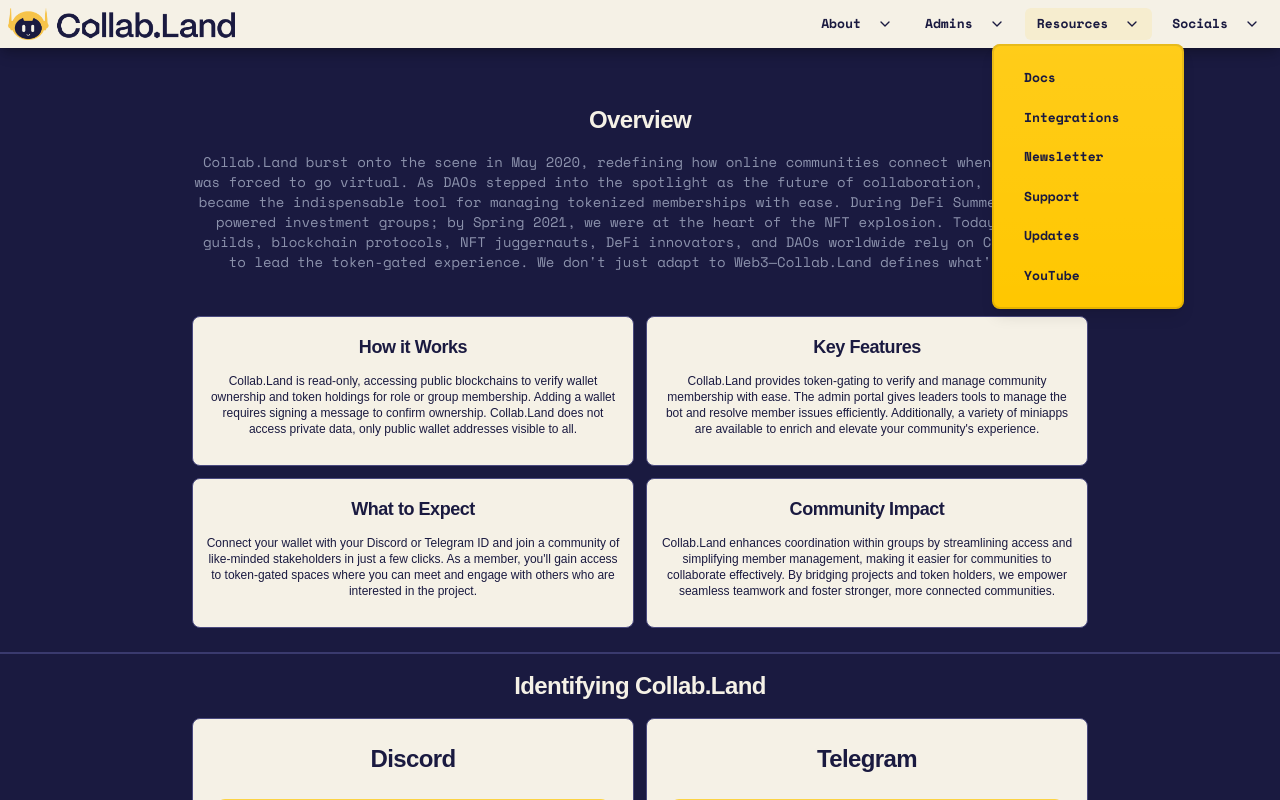
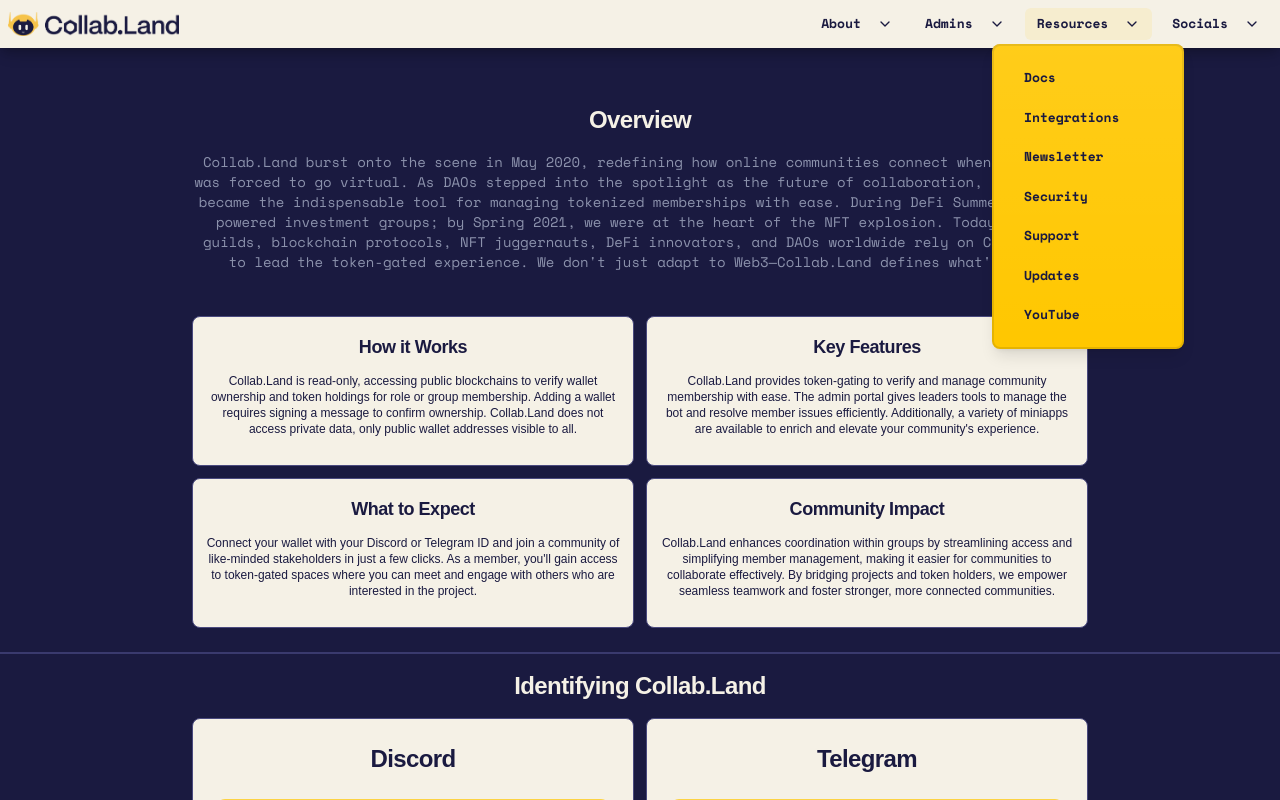
Before and after one commit to CryptoChibs/overview, a Next.js app: page / in a window 1280 px wide. Both pictures are taken after a click on the button "Resources". Shown: the top 800 px of the page. Built offline with nearby package versions, Linux system fonts and the light colour scheme.

Commit message:
Added security option

```diff
--- a/app/globals.css
+++ b/app/globals.css
@@ -5,6 +5,7 @@
 body {
   font-family: Arial, Helvetica, sans-serif;
   background-color: #1A1A40;
+  overscroll-behavior: none;
 }
 
 @layer utilities {
--- a/components/overview.tsx
+++ b/components/overview.tsx
@@ -29,7 +29,7 @@
                 alt="Collab.Land"
                 width={200}
                 height={40}
-                className="h-8 w-auto hover:brightness-110 transition-all hidden md:block"
+                className="h-6 w-auto hover:brightness-110 transition-all hidden md:block"
                 priority
               />
               {/* Mobile logo */}
@@ -38,7 +38,7 @@
                 alt="Collab.Land"
                 width={32}
                 height={32}
-                className="h-9 w-auto hover:brightness-110 transition-all md:hidden"
+                className="h-7 w-auto hover:brightness-110 transition-all md:hidden"
                 priority
               />
             </Link>
@@ -154,6 +154,7 @@
                     { href: "https://docs.collab.land", label: "Docs" },
                     { href: "https://bit.ly/3M5lIAo", label: "Integrations" },
                     { href: "https://collabland.substack.com/", label: "Newsletter" },
+                    { href: "https://collab.land/security", label: "Security" },
                     { href: "https://collabland.freshdesk.com/support/tickets/new", label: "Support" },
                     { href: "https://medium.com/collab-land", label: "Updates" },
                     { href: "https://www.youtube.com/channel/UCmyt5i7JmBPd03r2eJ-EaMA", label: "YouTube" }
```
